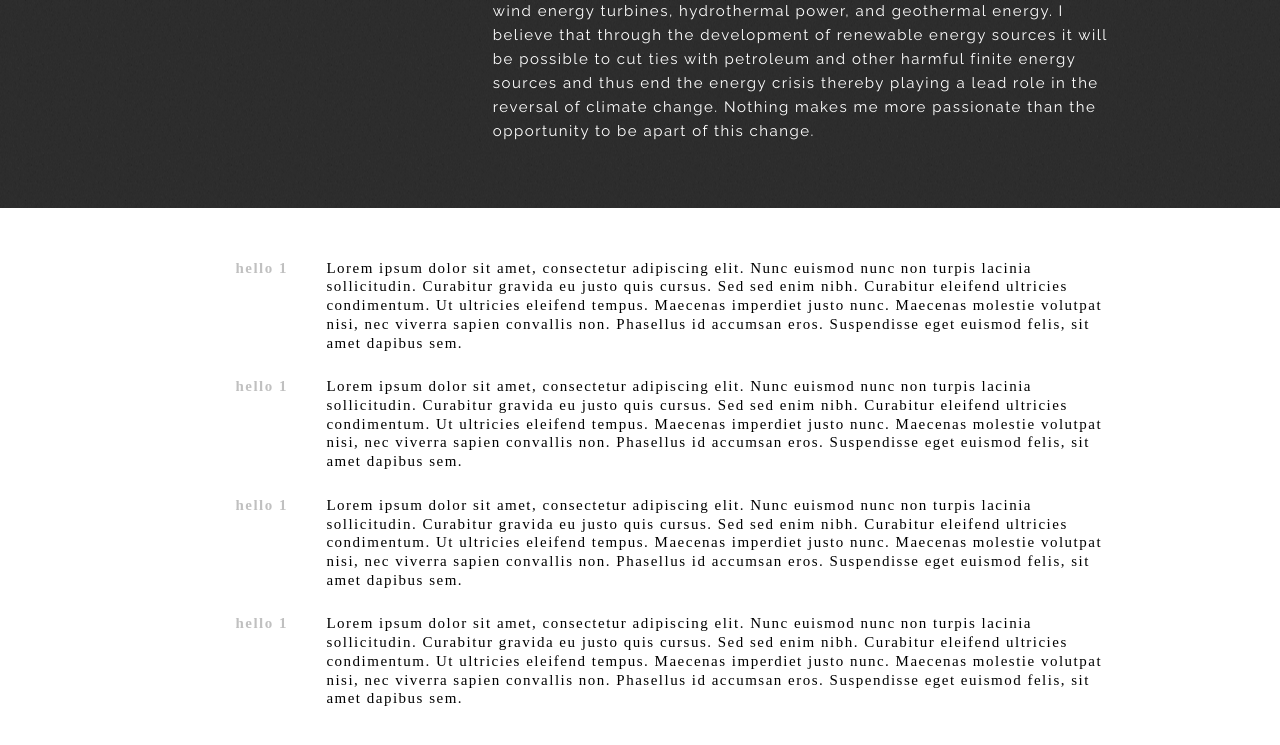
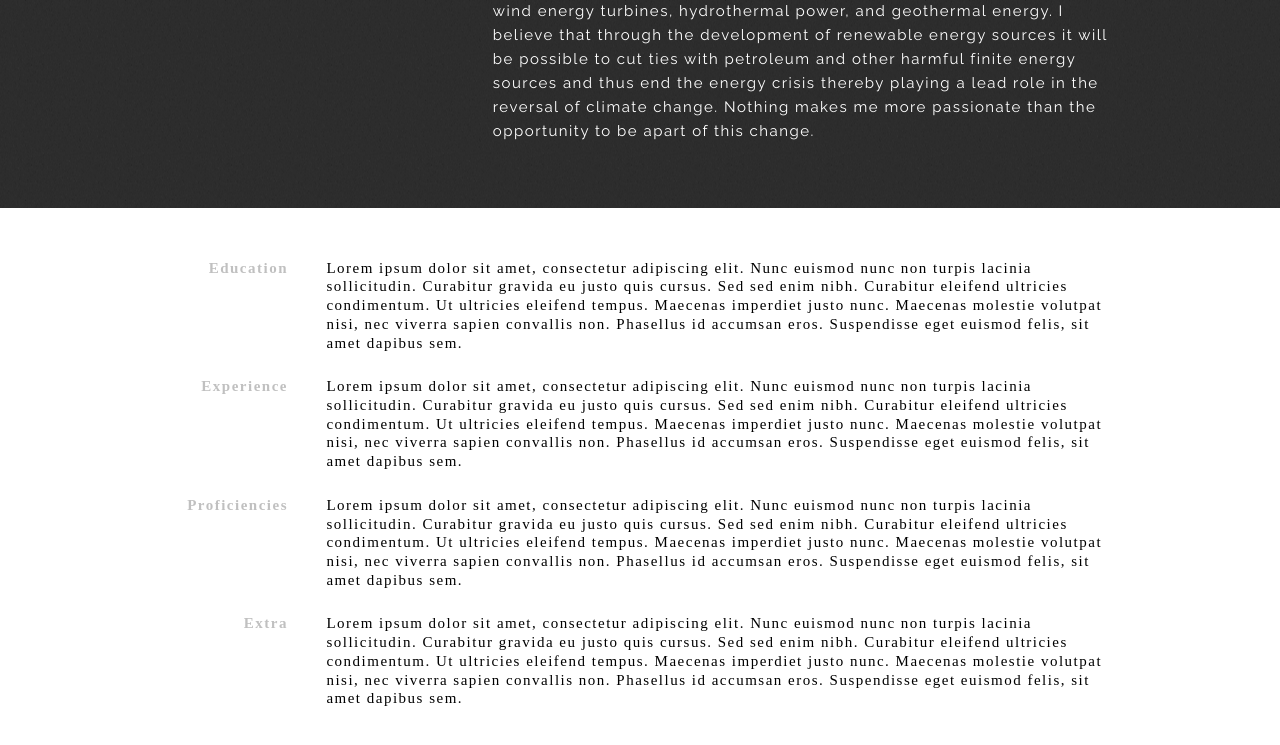
Before and after one commit to jacksoncwilliams/jackson-erin, a Jekyll site: the page built from simpleindex.html, in a window 1280 px wide and 900 px high, scrolled down 2123 px. Shown: the top 745 px of the window. Built offline with Jekyll 4.4.1, drawn with Linux system fonts in a browser that asks for light colours; nearby versions of some CDN libraries; some web fonts are replaced.

Commit message:
Update simpleindex.html

```diff
--- a/simpleindex.html
+++ b/simpleindex.html
@@ -131,7 +131,7 @@ title: Jackson Williams
 <section id="resume">
             <div class="container education">
                         <div class="two columns">
-                                    <h1> hello 1</h1>
+                                    <h1>Education</h1>
                         </div>
 
                         <div class="ten columns">
@@ -146,7 +146,7 @@ title: Jackson Williams
 
             <div class="container experience">
                         <div class="two columns">
-                                    <h1> hello 1</h1>
+                                    <h1>Experience</h1>
                         </div>
 
                         <div class="ten columns">
@@ -161,7 +161,7 @@ title: Jackson Williams
 
             <div class="container proficiencies">
                         <div class="two columns">
-                                    <h1> hello 1</h1>
+                                    <h1>Proficiencies</h1>
                         </div>
 
                         <div class="ten columns">
@@ -176,7 +176,7 @@ title: Jackson Williams
 
             <div class="container extra">
                         <div class="two columns">
-                                    <h1> hello 1</h1>
+                                    <h1>Extra</h1>
                         </div>
 
                         <div class="ten columns">
```
